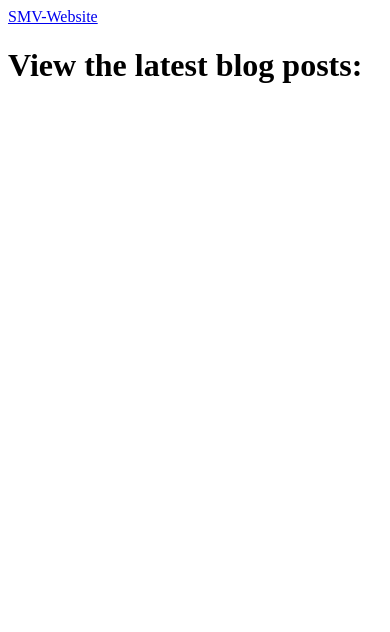
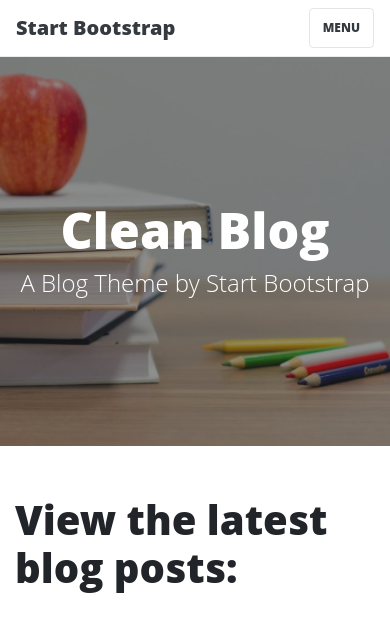
Before and after one commit to smvbismarck/smvsite, a Django app: page / in a window 390 px wide. Shown: the top 632 px of the page. Run offline with Django 3.2, Linux system fonts and the light colour scheme; data that the repository does not hold is empty; some libraries are stand-ins or nearby versions.

Commit message:
Added bootstrap navbar #11

```diff
--- a/smvsite/landing/templates/index.html
+++ b/smvsite/landing/templates/index.html
@@ -1,23 +1,75 @@
+{% load static %}
 <!DOCTYPE html>
 <html lang="en">
 <head>
     <meta charset="UTF-8">
     <title>Title</title>
+    <link rel="stylesheet" href="https://stackpath.bootstrapcdn.com/bootstrap/4.5.2/css/bootstrap.min.css" integrity="sha384-JcKb8q3iqJ61gNV9KGb8thSsNjpSL0n8PARn9HuZOnIxN0hoP+VmmDGMN5t9UJ0Z" crossorigin="anonymous">
+    <link rel="stylesheet" href={% static "index/css/style.css" %}>
 </head>
 <body>
-<a href={% url "index" %}><header>SMV-Website</header></a>
+<nav class="navbar navbar-expand-lg navbar-light fixed-top" id="mainNav">
+    <div class="container">
+      <a class="navbar-brand" href={% url "index" %}>Start Bootstrap</a>
+      <button class="navbar-toggler navbar-toggler-right" type="button" data-toggle="collapse" data-target="#navbarResponsive" aria-controls="navbarResponsive" aria-expanded="false" aria-label="Toggle navigation">
+        Menu
+        <i class="fas fa-bars"></i>
+      </button>
+      <div class="collapse navbar-collapse" id="navbarResponsive">
+        <ul class="navbar-nav ml-auto">
+          <li class="nav-item">
+            <a class="nav-link" href="index.html">Home</a>
+          </li>
+          <li class="nav-item">
+            <a class="nav-link" href="about.html">About</a>
+          </li>
+          <li class="nav-item">
+            <a class="nav-link" href="post.html">Sample Post</a>
+          </li>
+          <li class="nav-item">
+            <a class="nav-link" href="contact.html">Contact</a>
+          </li>
+        </ul>
+      </div>
+    </div>
+  </nav>
+
+<header class="masthead" style="background-image: url({% static "index/img/cropped-SMV-Theme.jpg" %})">
+    <div class="overlay"></div>
+    <div class="container">
+      <div class="row">
+        <div class="col-lg-8 col-md-10 mx-auto">
+          <div class="site-heading">
+            <h1>Clean Blog</h1>
+            <span class="subheading">A Blog Theme by Start Bootstrap</span>
+          </div>
+        </div>
+      </div>
+    </div>
+  </header>
+<div class="container-fluid">
     <div>
         <h1>View the latest blog posts:</h1>
-    <ul>
+        <div class="container">
+            <div class="row">
             {% for i in articles %}
-            <li>
-                <div>
+                <div class="col-md-6 col-sm-12 col-lg-4 col-xl-3 post">
+                        <div class="container">
+                                <div class="row">
                                     <a href={% url "article" i.id %}><h2>{{ i.title }}</h2></a>
+                                </div>
+                                <div class="row">
                                     <p>{{ i.description }}</p>
                             </div>
-            </li>
+                        </div>
+                </div>
             {% endfor %}
-    </ul>
             </div>
+        </div>
+    </div>
+</div>
+<script src="https://code.jquery.com/jquery-3.5.1.slim.min.js" integrity="sha384-DfXdz2htPH0lsSSs5nCTpuj/zy4C+OGpamoFVy38MVBnE+IbbVYUew+OrCXaRkfj" crossorigin="anonymous"></script>
+<script src="https://cdn.jsdelivr.net/npm/popper.js@1.16.1/dist/umd/popper.min.js" integrity="sha384-9/reFTGAW83EW2RDu2S0VKaIzap3H66lZH81PoYlFhbGU+6BZp6G7niu735Sk7lN" crossorigin="anonymous"></script>
+<script src="https://stackpath.bootstrapcdn.com/bootstrap/4.5.2/js/bootstrap.min.js" integrity="sha384-B4gt1jrGC7Jh4AgTPSdUtOBvfO8shuf57BaghqFfPlYxofvL8/KUEfYiJOMMV+rV" crossorigin="anonymous"></script>
 </body>
 </html>
--- /dev/null
+++ b/smvsite/static/index/css/style.css
@@ -0,0 +1,415 @@
+html {
+  word-break: break-word;
+
+  -webkit-hyphens: auto;
+  -moz-hyphens: auto;
+  hyphens: auto;
+}
+
+body {
+  font-size: 20px;
+  color: #212529;
+  font-family: 'Lora', 'Times New Roman', serif;
+}
+
+p {
+  line-height: 1.5;
+  margin: 30px 0;
+}
+
+p a {
+  text-decoration: underline;
+}
+
+h1,
+h2,
+h3,
+h4,
+h5,
+h6 {
+  font-weight: 800;
+  font-family: 'Open Sans', 'Helvetica Neue', Helvetica, Arial, sans-serif;
+}
+
+a {
+  color: #212529;
+  transition: all 0.2s;
+}
+
+a:focus, a:hover {
+  color: #0085A1;
+}
+
+blockquote {
+  font-style: italic;
+  color: #868e96;
+}
+
+.section-heading {
+  font-size: 36px;
+  font-weight: 700;
+  margin-top: 60px;
+}
+
+.caption {
+  font-size: 14px;
+  font-style: italic;
+  display: block;
+  margin: 0;
+  padding: 10px;
+  text-align: center;
+  border-bottom-right-radius: 5px;
+  border-bottom-left-radius: 5px;
+}
+
+::-moz-selection {
+  color: #fff;
+  background: #0085A1;
+  text-shadow: none;
+}
+
+::selection {
+  color: #fff;
+  background: #0085A1;
+  text-shadow: none;
+}
+
+img::-moz-selection {
+  color: #fff;
+  background: transparent;
+}
+
+img::selection {
+  color: #fff;
+  background: transparent;
+}
+
+img::-moz-selection {
+  color: #fff;
+  background: transparent;
+}
+
+#mainNav {
+  position: absolute;
+  border-bottom: 1px solid #e9ecef;
+  background-color: white;
+  font-family: 'Open Sans', 'Helvetica Neue', Helvetica, Arial, sans-serif;
+}
+
+#mainNav .navbar-brand {
+  font-weight: 800;
+  color: #343a40;
+}
+
+#mainNav .navbar-toggler {
+  font-size: 12px;
+  font-weight: 800;
+  padding: 13px;
+  text-transform: uppercase;
+  color: #343a40;
+}
+
+#mainNav .navbar-nav > li.nav-item > a {
+  font-size: 12px;
+  font-weight: 800;
+  letter-spacing: 1px;
+  text-transform: uppercase;
+}
+
+@media only screen and (min-width: 992px) {
+  #mainNav {
+    border-bottom: 1px solid transparent;
+    background: transparent;
+  }
+  #mainNav .navbar-brand {
+    padding: 10px 20px;
+    color: #fff;
+  }
+  #mainNav .navbar-brand:focus, #mainNav .navbar-brand:hover {
+    color: rgba(255, 255, 255, 0.8);
+  }
+  #mainNav .navbar-nav > li.nav-item > a {
+    padding: 10px 20px;
+    color: #fff;
+  }
+  #mainNav .navbar-nav > li.nav-item > a:focus, #mainNav .navbar-nav > li.nav-item > a:hover {
+    color: rgba(255, 255, 255, 0.8);
+  }
+}
+
+@media only screen and (min-width: 992px) {
+  #mainNav {
+    transition: background-color 0.2s;
+    /* Force Hardware Acceleration in WebKit */
+    transform: translate3d(0, 0, 0);
+    -webkit-backface-visibility: hidden;
+  }
+  #mainNav.is-fixed {
+    /* when the user scrolls down, we hide the header right above the viewport */
+    position: fixed;
+    top: -67px;
+    transition: transform 0.2s;
+    border-bottom: 1px solid white;
+    background-color: rgba(255, 255, 255, 0.9);
+  }
+  #mainNav.is-fixed .navbar-brand {
+    color: #212529;
+  }
+  #mainNav.is-fixed .navbar-brand:focus, #mainNav.is-fixed .navbar-brand:hover {
+    color: #0085A1;
+  }
+  #mainNav.is-fixed .navbar-nav > li.nav-item > a {
+    color: #212529;
+  }
+  #mainNav.is-fixed .navbar-nav > li.nav-item > a:focus, #mainNav.is-fixed .navbar-nav > li.nav-item > a:hover {
+    color: #0085A1;
+  }
+  #mainNav.is-visible {
+    /* if the user changes the scrolling direction, we show the header */
+    transform: translate3d(0, 100%, 0);
+  }
+}
+
+header.masthead {
+  margin-bottom: 50px;
+  background: no-repeat center center;
+  background-color: #868e96;
+  background-attachment: scroll;
+  position: relative;
+  background-size: cover;
+}
+
+header.masthead .overlay {
+  position: absolute;
+  top: 0;
+  left: 0;
+  height: 100%;
+  width: 100%;
+  background-color: #212529;
+  opacity: 0.5;
+}
+
+header.masthead .page-heading,
+header.masthead .post-heading,
+header.masthead .site-heading {
+  padding: 200px 0 150px;
+  color: white;
+}
+
+@media only screen and (min-width: 768px) {
+  header.masthead .page-heading,
+  header.masthead .post-heading,
+  header.masthead .site-heading {
+    padding: 200px 0;
+  }
+}
+
+header.masthead .page-heading,
+header.masthead .site-heading {
+  text-align: center;
+}
+
+header.masthead .page-heading h1,
+header.masthead .site-heading h1 {
+  font-size: 50px;
+  margin-top: 0;
+}
+
+header.masthead .page-heading .subheading,
+header.masthead .site-heading .subheading {
+  font-size: 24px;
+  font-weight: 300;
+  line-height: 1.1;
+  display: block;
+  margin: 10px 0 0;
+  font-family: 'Open Sans', 'Helvetica Neue', Helvetica, Arial, sans-serif;
+}
+
+@media only screen and (min-width: 768px) {
+  header.masthead .page-heading h1,
+  header.masthead .site-heading h1 {
+    font-size: 80px;
+  }
+}
+
+header.masthead .post-heading h1 {
+  font-size: 35px;
+}
+
+header.masthead .post-heading .meta,
+header.masthead .post-heading .subheading {
+  line-height: 1.1;
+  display: block;
+}
+
+header.masthead .post-heading .subheading {
+  font-size: 24px;
+  font-weight: 600;
+  margin: 10px 0 30px;
+  font-family: 'Open Sans', 'Helvetica Neue', Helvetica, Arial, sans-serif;
+}
+
+header.masthead .post-heading .meta {
+  font-size: 20px;
+  font-weight: 300;
+  font-style: italic;
+  font-family: 'Lora', 'Times New Roman', serif;
+}
+
+header.masthead .post-heading .meta a {
+  color: #fff;
+}
+
+@media only screen and (min-width: 768px) {
+  header.masthead .post-heading h1 {
+    font-size: 55px;
+  }
+  header.masthead .post-heading .subheading {
+    font-size: 30px;
+  }
+}
+
+.post-preview > a {
+  color: #212529;
+}
+
+.post-preview > a:focus, .post-preview > a:hover {
+  text-decoration: none;
+  color: #0085A1;
+}
+
+.post-preview > a > .post-title {
+  font-size: 30px;
+  margin-top: 30px;
+  margin-bottom: 10px;
+}
+
+.post-preview > a > .post-subtitle {
+  font-weight: 300;
+  margin: 0 0 10px;
+}
+
+.post-preview > .post-meta {
+  font-size: 18px;
+  font-style: italic;
+  margin-top: 0;
+  color: #868e96;
+}
+
+.post-preview > .post-meta > a {
+  text-decoration: none;
+  color: #212529;
+}
+
+.post-preview > .post-meta > a:focus, .post-preview > .post-meta > a:hover {
+  text-decoration: underline;
+  color: #0085A1;
+}
+
+@media only screen and (min-width: 768px) {
+  .post-preview > a > .post-title {
+    font-size: 36px;
+  }
+}
+
+.floating-label-form-group {
+  font-size: 14px;
+  position: relative;
+  margin-bottom: 0;
+  padding-bottom: 0.5em;
+  border-bottom: 1px solid #dee2e6;
+}
+
+.floating-label-form-group input,
+.floating-label-form-group textarea {
+  font-size: 1.5em;
+  position: relative;
+  z-index: 1;
+  padding: 0;
+  resize: none;
+  border: none;
+  border-radius: 0;
+  background: none;
+  box-shadow: none !important;
+  font-family: 'Lora', 'Times New Roman', serif;
+}
+
+.floating-label-form-group input::-webkit-input-placeholder,
+.floating-label-form-group textarea::-webkit-input-placeholder {
+  color: #868e96;
+  font-family: 'Lora', 'Times New Roman', serif;
+}
+
+.floating-label-form-group label {
+  font-size: 0.85em;
+  line-height: 1.764705882em;
+  position: relative;
+  z-index: 0;
+  top: 2em;
+  display: block;
+  margin: 0;
+  transition: top 0.3s ease, opacity 0.3s ease;
+  opacity: 0;
+}
+
+.floating-label-form-group .help-block {
+  margin: 15px 0;
+}
+
+.floating-label-form-group-with-value label {
+  top: 0;
+  opacity: 1;
+}
+
+.floating-label-form-group-with-focus label {
+  color: #0085A1;
+}
+
+form .form-group:first-child .floating-label-form-group {
+  border-top: 1px solid #dee2e6;
+}
+
+footer {
+  padding: 50px 0 65px;
+}
+
+footer .list-inline {
+  margin: 0;
+  padding: 0;
+}
+
+footer .copyright {
+  font-size: 14px;
+  margin-bottom: 0;
+  text-align: center;
+}
+
+.btn {
+  font-size: 14px;
+  font-weight: 800;
+  padding: 15px 25px;
+  letter-spacing: 1px;
+  text-transform: uppercase;
+  border-radius: 0;
+  font-family: 'Open Sans', 'Helvetica Neue', Helvetica, Arial, sans-serif;
+}
+
+.btn-primary {
+  background-color: #0085A1;
+  border-color: #0085A1;
+}
+
+.btn-primary:hover, .btn-primary:focus, .btn-primary:active {
+  color: #fff;
+  background-color: #00657b !important;
+  border-color: #00657b !important;
+}
+
+.btn-lg {
+  font-size: 16px;
+  padding: 25px 35px;
+}
+
+.post {
+
+}
```
Also changed, not shown: smvsite/static/index/img/cropped-SMV-Theme.jpg (added), 2 other files. Lines whose indentation alone changed are shown as unchanged.
